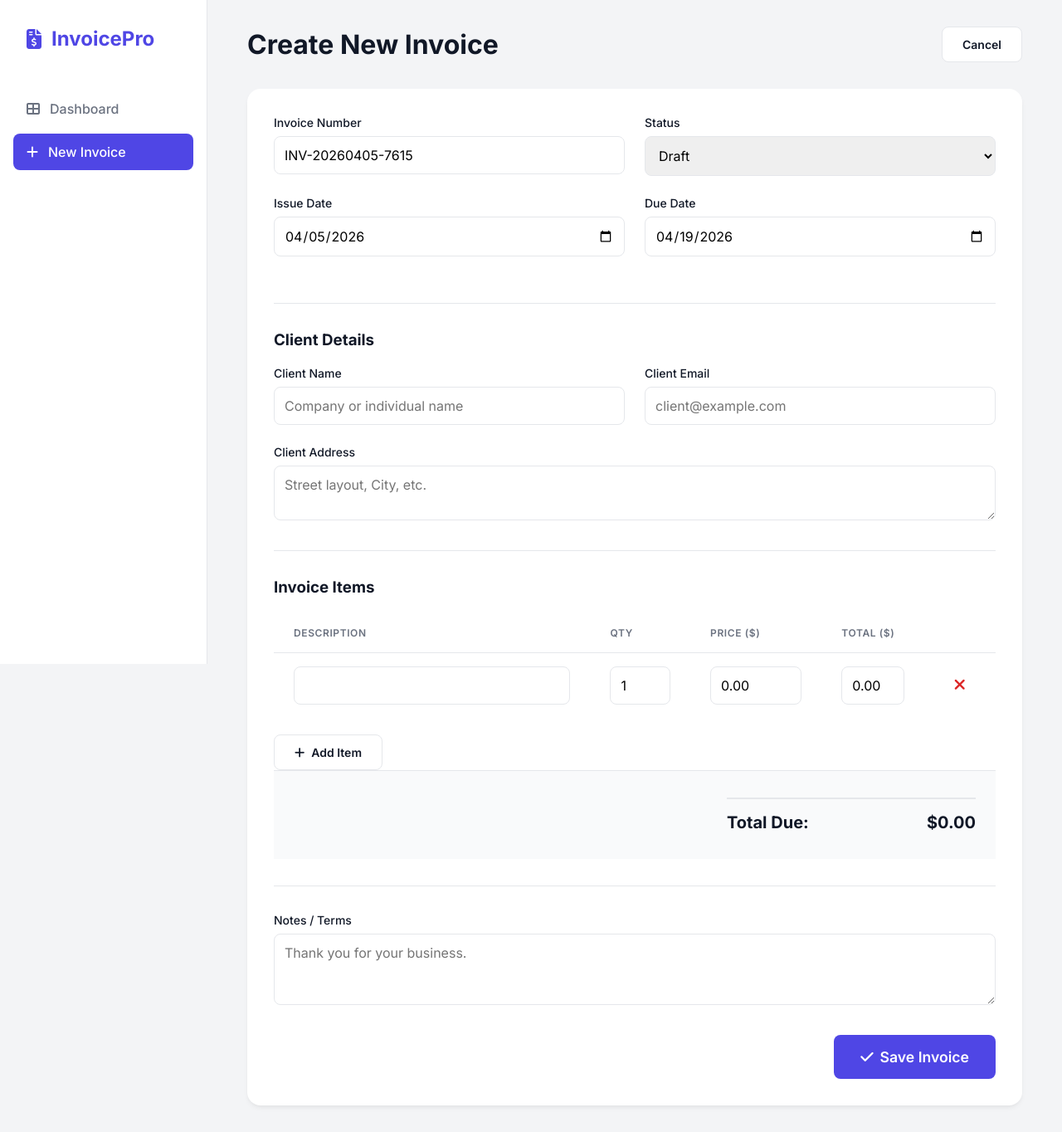
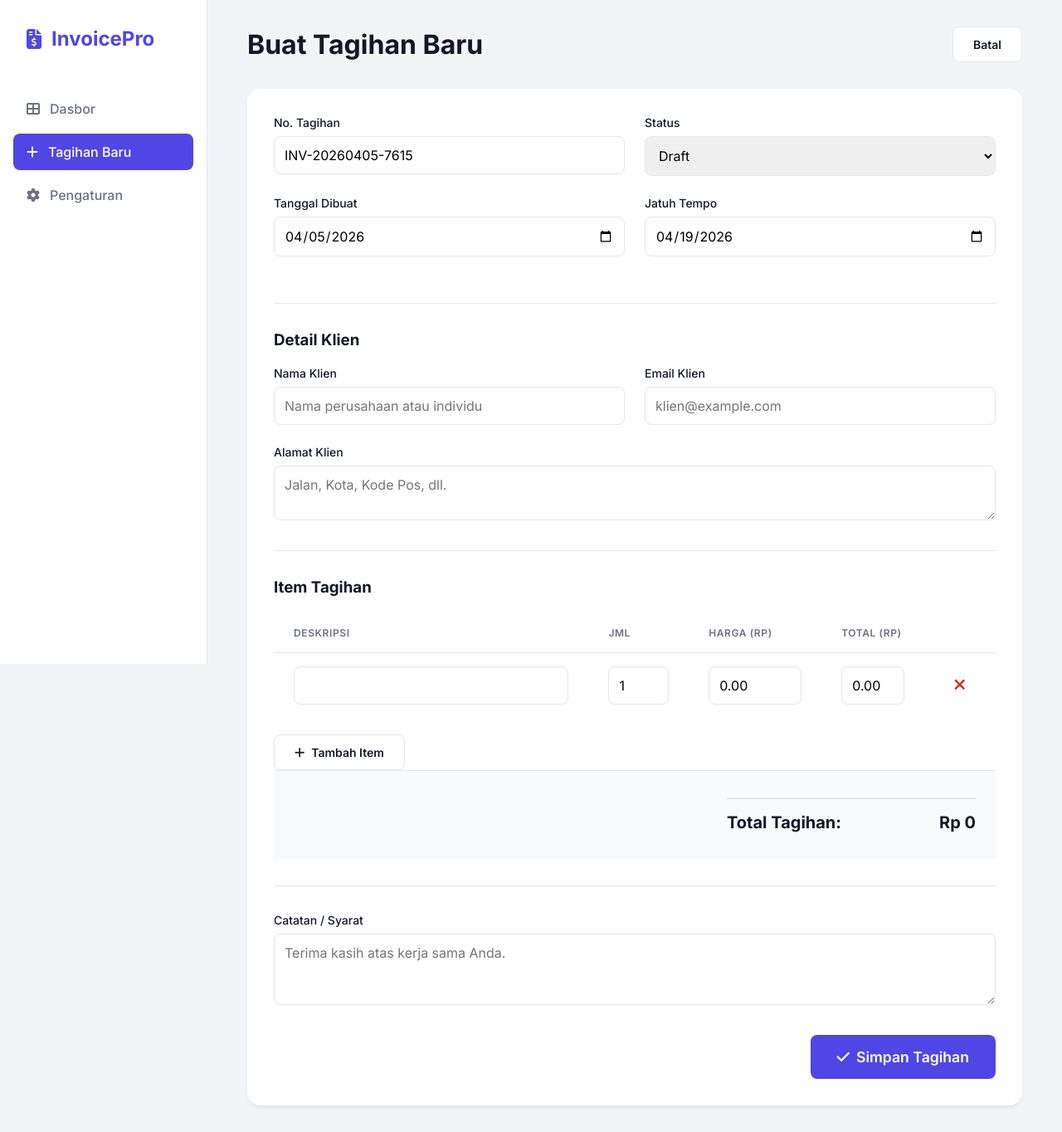
Before and after one commit to ryanbekabe/Invoice_Online, a PHP site: page /create.php in a window 1280 px wide. Shown: the whole page at 83% size. Run offline with PHP 8.4, Linux system fonts and the light colour scheme; data that the repository does not hold is empty.

Commit message:
Commit 3

```diff
--- a/assets/css/style.css
+++ b/assets/css/style.css
@@ -203,9 +203,9 @@ header p {
 }
 
 .badge-draft { background-color: var(--status-draft-bg); color: var(--status-draft-text); }
-.badge-sent { background-color: var(--status-sent-bg); color: var(--status-sent-text); }
-.badge-paid { background-color: var(--status-paid-bg); color: var(--status-paid-text); }
-.badge-overdue { background-color: var(--status-overdue-bg); color: var(--status-overdue-text); }
+.badge-terkirim { background-color: var(--status-sent-bg); color: var(--status-sent-text); }
+.badge-lunas { background-color: var(--status-paid-bg); color: var(--status-paid-text); }
+.badge-jatuh-tempo { background-color: var(--status-overdue-bg); color: var(--status-overdue-text); }
 
 /* Actions */
 .actions {
--- a/assets/js/script.js
+++ b/assets/js/script.js
@@ -15,12 +15,12 @@ document.addEventListener('DOMContentLoaded', function() {
             const price = parseFloat(row.querySelector('.price-input').value) || 0;
             const total = qty * price;
 
-            row.querySelector('.total-input').value = total.toFixed(2);
+            row.querySelector('.total-input').value = total.toLocaleString('id-ID');
             grandTotal += total;
         });
 
-        grandTotalSpan.textContent = grandTotal.toFixed(2);
-        totalAmountInput.value = grandTotal.toFixed(2);
+        grandTotalSpan.textContent = grandTotal.toLocaleString('id-ID');
+        totalAmountInput.value = grandTotal.toFixed(0);
     }
 
     if (addItemBtn) {
@@ -30,8 +30,8 @@ document.addEventListener('DOMContentLoaded', function() {
             tr.innerHTML = `
                 <td><input type="text" name="items[${itemIndex}][description]" class="form-control" required></td>
                 <td><input type="number" name="items[${itemIndex}][qty]" class="form-control qty-input" value="1" min="1" required></td>
-                <td><input type="number" name="items[${itemIndex}][price]" class="form-control price-input" value="0.00" step="0.01" required></td>
-                <td><input type="text" class="form-control total-input" value="0.00" readonly></td>
+                <td><input type="number" name="items[${itemIndex}][price]" class="form-control price-input" value="0" step="1" required></td>
+                <td><input type="text" class="form-control total-input" value="0" readonly></td>
                 <td><button type="button" class="remove-row"><i class="fa-solid fa-xmark"></i></button></td>
             `;
             itemsBody.appendChild(tr);
--- a/config/db.php
+++ b/config/db.php
@@ -30,7 +30,7 @@ $sql_invoices = "CREATE TABLE IF NOT EXISTS invoices (
     client_address TEXT,
     issue_date DATE,
     due_date DATE,
-    status ENUM('Draft', 'Sent', 'Paid', 'Overdue') DEFAULT 'Draft',
+    status ENUM('Draft', 'Terkirim', 'Lunas', 'Jatuh Tempo') DEFAULT 'Draft',
     notes TEXT,
     total_amount DECIMAL(10,2) DEFAULT 0.00,
     created_at TIMESTAMP DEFAULT CURRENT_TIMESTAMP
@@ -48,4 +48,20 @@ $sql_items = "CREATE TABLE IF NOT EXISTS invoice_items (
     FOREIGN KEY (invoice_id) REFERENCES invoices(id) ON DELETE CASCADE
 )";
 $conn->query($sql_items);
+
+// Create Settings table
+$sql_settings = "CREATE TABLE IF NOT EXISTS settings (
+    id INT(1) PRIMARY KEY,
+    company_name VARCHAR(255) DEFAULT 'Your Company LLC',
+    company_address1 VARCHAR(255) DEFAULT '123 Business Road',
+    company_address2 VARCHAR(255) DEFAULT 'Tech City, TC 10101',
+    company_email VARCHAR(100) DEFAULT 'hello@yourcompany.com'
+)";
+$conn->query($sql_settings);
+
+// Seed default settings row if table is empty
+$check_settings = $conn->query("SELECT id FROM settings WHERE id = 1");
+if ($check_settings->num_rows == 0) {
+    $conn->query("INSERT INTO settings (id, company_name, company_address1, company_address2, company_email) VALUES (1, 'Your Company LLC', '123 Business Road', 'Tech City, TC 10101', 'hello@yourcompany.com')");
+}
 ?>
--- a/create.php
+++ b/create.php
@@ -9,7 +9,7 @@ $invoice_num = 'INV-' . date('Ymd') . '-' . rand(1000, 9999);
 <head>
     <meta charset="UTF-8">
     <meta name="viewport" content="width=device-width, initial-scale=1.0">
-    <title>Create Invoice - InvoiceManager</title>
+    <title>Buat Tagihan - InvoiceManager</title>
     <link href="https://fonts.googleapis.com/css2?family=Inter:wght@300;400;500;600;700&display=swap" rel="stylesheet">
     <link rel="stylesheet" href="assets/css/style.css">
     <link rel="stylesheet" href="https://cdnjs.cloudflare.com/ajax/libs/font-awesome/6.4.0/css/all.min.css">
@@ -21,18 +21,19 @@ $invoice_num = 'INV-' . date('Ymd') . '-' . rand(1000, 9999);
             <span>InvoicePro</span>
         </div>
         <nav>
-            <a href="index.php"><i class="fa-solid fa-table-cells-large"></i> Dashboard</a>
-            <a href="create.php" class="active"><i class="fa-solid fa-plus"></i> New Invoice</a>
+            <a href="index.php"><i class="fa-solid fa-table-cells-large"></i> Dasbor</a>
+            <a href="create.php" class="active"><i class="fa-solid fa-plus"></i> Tagihan Baru</a>
+            <a href="settings.php"><i class="fa-solid fa-gear"></i> Pengaturan</a>
         </nav>
     </div>
 
     <main class="content">
         <header>
             <div class="header-left">
-                <h1>Create New Invoice</h1>
+                <h1>Buat Tagihan Baru</h1>
             </div>
             <div class="header-right">
-                <a href="index.php" class="btn btn-secondary">Cancel</a>
+                <a href="index.php" class="btn btn-secondary">Batal</a>
             </div>
         </header>
 
@@ -40,58 +41,58 @@ $invoice_num = 'INV-' . date('Ymd') . '-' . rand(1000, 9999);
             <div class="card create-form">
                 <div class="form-row">
                     <div class="form-group">
-                        <label>Invoice Number</label>
+                        <label>No. Tagihan</label>
                         <input type="text" name="invoice_number" class="form-control" value="<?= $invoice_num ?>" readonly>
                     </div>
                     <div class="form-group">
                         <label>Status</label>
                         <select name="status" class="form-control">
                             <option value="Draft">Draft</option>
-                            <option value="Sent">Sent</option>
-                            <option value="Paid">Paid</option>
+                            <option value="Terkirim">Terkirim</option>
+                            <option value="Lunas">Lunas</option>
                         </select>
                     </div>
                 </div>
 
                 <div class="form-row">
                     <div class="form-group">
-                        <label>Issue Date</label>
+                        <label>Tanggal Dibuat</label>
                         <input type="date" name="issue_date" class="form-control" value="<?= date('Y-m-d') ?>" required>
                     </div>
                     <div class="form-group">
-                        <label>Due Date</label>
+                        <label>Jatuh Tempo</label>
                         <input type="date" name="due_date" class="form-control" value="<?= date('Y-m-d', strtotime('+14 days')) ?>" required>
                     </div>
                 </div>
 
                 <hr style="margin: 2rem 0; border: none; border-top: 1px solid var(--border);">
 
-                <h3>Client Details</h3><br>
+                <h3>Detail Klien</h3><br>
                 <div class="form-row">
                     <div class="form-group">
-                        <label>Client Name</label>
-                        <input type="text" name="client_name" class="form-control" placeholder="Company or individual name" required>
+                        <label>Nama Klien</label>
+                        <input type="text" name="client_name" class="form-control" placeholder="Nama perusahaan atau individu" required>
                     </div>
                     <div class="form-group">
-                        <label>Client Email</label>
-                        <input type="email" name="client_email" class="form-control" placeholder="client@example.com">
+                        <label>Email Klien</label>
+                        <input type="email" name="client_email" class="form-control" placeholder="klien@example.com">
                     </div>
                 </div>
                 <div class="form-group">
-                    <label>Client Address</label>
-                    <textarea name="client_address" class="form-control" rows="2" placeholder="Street layout, City, etc."></textarea>
+                    <label>Alamat Klien</label>
+                    <textarea name="client_address" class="form-control" rows="2" placeholder="Jalan, Kota, Kode Pos, dll."></textarea>
                 </div>
 
                 <hr style="margin: 2rem 0; border: none; border-top: 1px solid var(--border);">
 
-                <h3>Invoice Items</h3><br>
+                <h3>Item Tagihan</h3><br>
                 <table class="data-table invoice-items-table" id="itemsTable">
                     <thead>
                         <tr>
-                            <th style="width: 50%;">Description</th>
-                            <th style="width: 15%;">Qty</th>
-                            <th style="width: 20%;">Price ($)</th>
-                            <th style="width: 20%;">Total ($)</th>
+                            <th style="width: 50%;">Deskripsi</th>
+                            <th style="width: 15%;">Jml</th>
+                            <th style="width: 20%;">Harga (Rp)</th>
+                            <th style="width: 20%;">Total (Rp)</th>
                             <th></th>
                         </tr>
                     </thead>
@@ -107,15 +108,15 @@ $invoice_num = 'INV-' . date('Ymd') . '-' . rand(1000, 9999);
                 </table>
                 <br>
                 <button type="button" class="btn btn-secondary" id="addItemBtn">
-                    <i class="fa-solid fa-plus"></i> Add Item
+                    <i class="fa-solid fa-plus"></i> Tambah Item
                 </button>
 
                 <div class="totals-section mt-4">
                     <div class="totals-box">
                         <div class="totals-row grand-total">
-                            <span>Total Due:</span>
-                            <span>$<span id="grandTotal">0.00</span></span>
-                            <input type="hidden" name="total_amount" id="totalAmountInput" value="0.00">
+                            <span>Total Tagihan:</span>
+                            <span>Rp <span id="grandTotal">0</span></span>
+                            <input type="hidden" name="total_amount" id="totalAmountInput" value="0">
                         </div>
                     </div>
                 </div>
@@ -123,13 +124,13 @@ $invoice_num = 'INV-' . date('Ymd') . '-' . rand(1000, 9999);
                 <hr style="margin: 2rem 0; border: none; border-top: 1px solid var(--border);">
 
                 <div class="form-group">
-                    <label>Notes / Terms</label>
-                    <textarea name="notes" class="form-control" rows="3" placeholder="Thank you for your business."></textarea>
+                    <label>Catatan / Syarat</label>
+                    <textarea name="notes" class="form-control" rows="3" placeholder="Terima kasih atas kerja sama Anda."></textarea>
                 </div>
 
                 <div style="text-align: right; margin-top: 2rem;">
                     <button type="submit" class="btn btn-primary" style="padding: 1rem 2rem; font-size: 1.1rem;">
-                        <i class="fa-solid fa-check"></i> Save Invoice
+                        <i class="fa-solid fa-check"></i> Simpan Tagihan
                     </button>
                 </div>
             </div>
```
Also changed, not shown: index.php (+19 -18 lines), settings.php (added, +98 -0 lines), view.php (+32 -22 lines).
